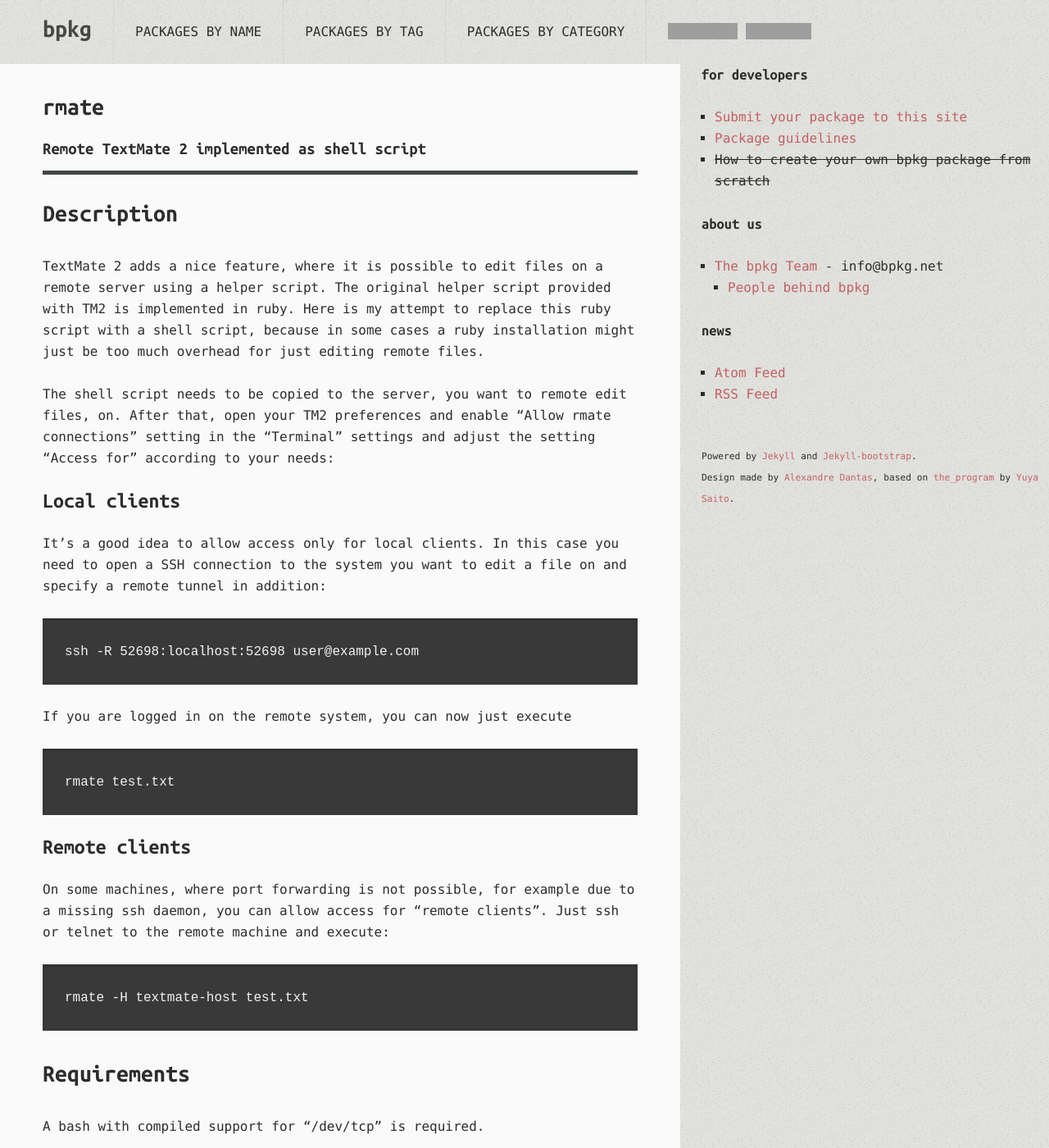
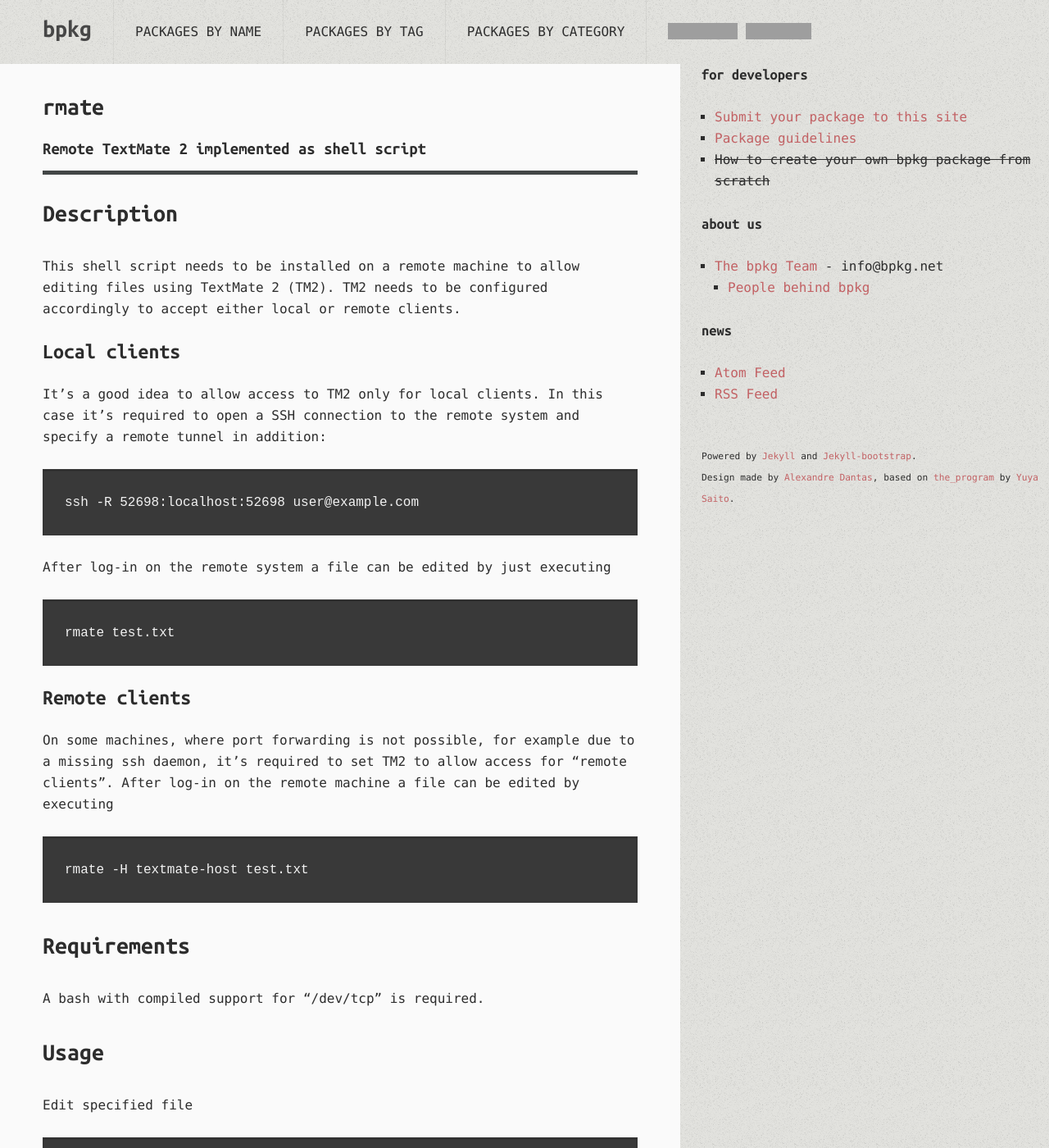
Before and after one commit to bpkg/bpkg.github.io, a Jekyll site: the page built from _posts/2017-06-28-rmate.md, in a window 1280 px wide and 1400 px high. Shown: the whole window at 82% size. Built offline with Jekyll 4.4.1, drawn with Linux system fonts in a browser that asks for light colours; comment, search, counter and statistics services are not loaded; grey boxes are pictures that could not be loaded.

Commit message:
Update 2017-06-28-rmate.md
more generic description text.

```diff
--- a/_posts/2017-06-28-rmate.md
+++ b/_posts/2017-06-28-rmate.md
@@ -8,34 +8,26 @@ tags: [osx, utility, utils]
 
 ## Description
 
-TextMate 2 adds a nice feature, where it is possible to edit files on a remote server
-using a helper script. The original helper script provided with TM2 is implemented in
-ruby. Here is my attempt to replace this ruby script with a shell script, because in
-some cases a ruby installation might just be too much overhead for just editing remote
-files.
-
-The shell script needs to be copied to the server, you want to remote edit files, on.
-After that, open your TM2 preferences and enable "Allow rmate connections" setting in
-the "Terminal" settings and adjust the setting "Access for" according to your needs:
+This shell script needs to be installed on a remote machine to allow editing files
+using TextMate 2 (TM2). TM2 needs to be configured accordingly to accept either local
+or remote clients.
 
 ### Local clients
 
-It's a good idea to allow access only for local clients. In this case you need to open
-a SSH connection to the system you want to edit a file on and specify a remote tunnel in
-addition:
+It's a good idea to allow access to TM2 only for local clients. In this case it's required
+to open a SSH connection to the remote system and specify a remote tunnel in addition:
 
     ssh -R 52698:localhost:52698 user@example.com
 
-If you are logged in on the remote system, you can now just execute
+After log-in on the remote system a file can be edited by just executing
 
     rmate test.txt
-
 
 ### Remote clients
 
 On some machines, where port forwarding is not possible, for example due to a missing ssh
-daemon, you can allow access for "remote clients". Just ssh or telnet to the remote machine
-and execute:
+daemon, it's required to set TM2 to allow access for "remote clients". After log-in on the
+remote machine a file can be edited by executing
 
     rmate -H textmate-host test.txt
 
```
